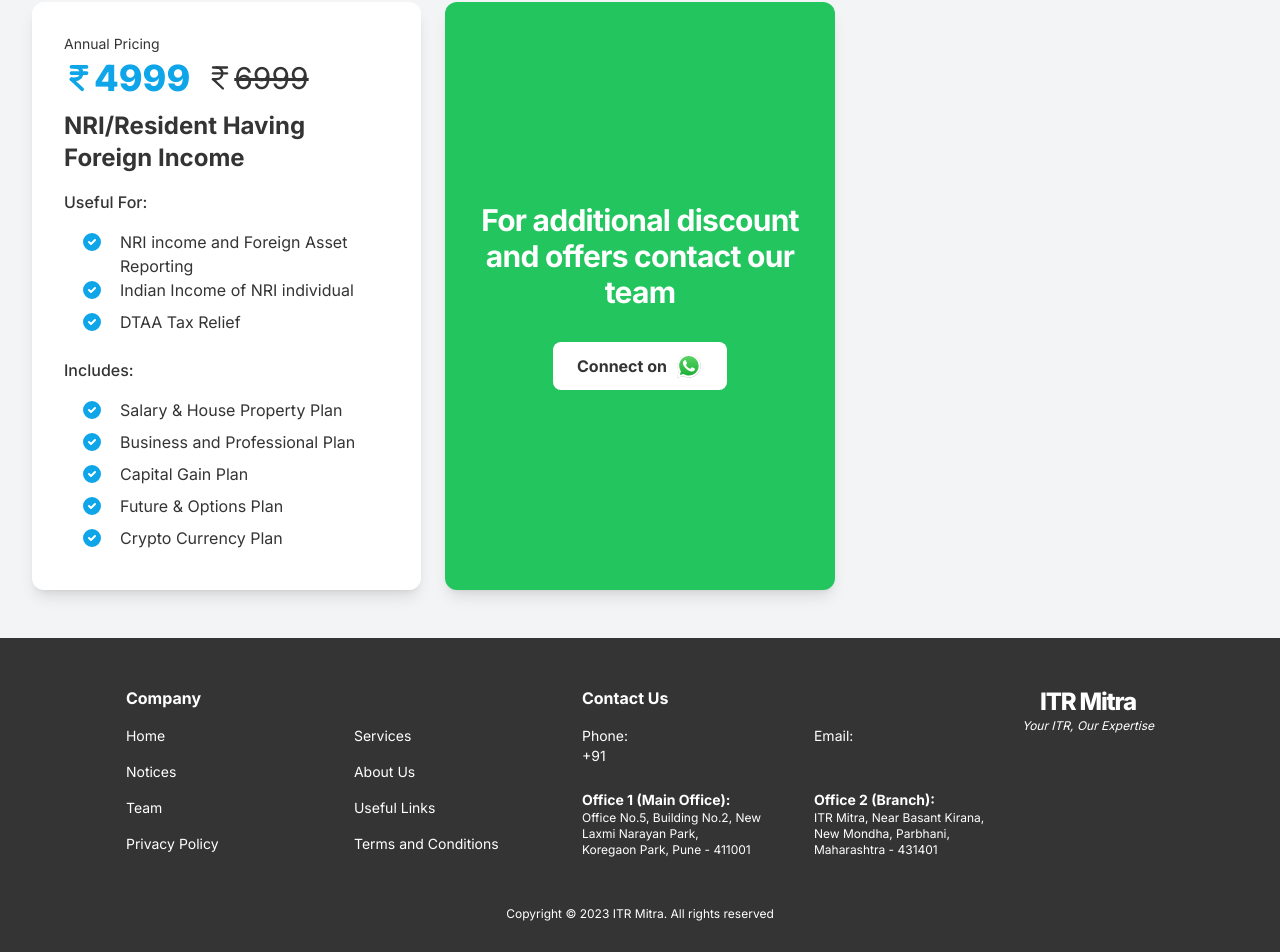
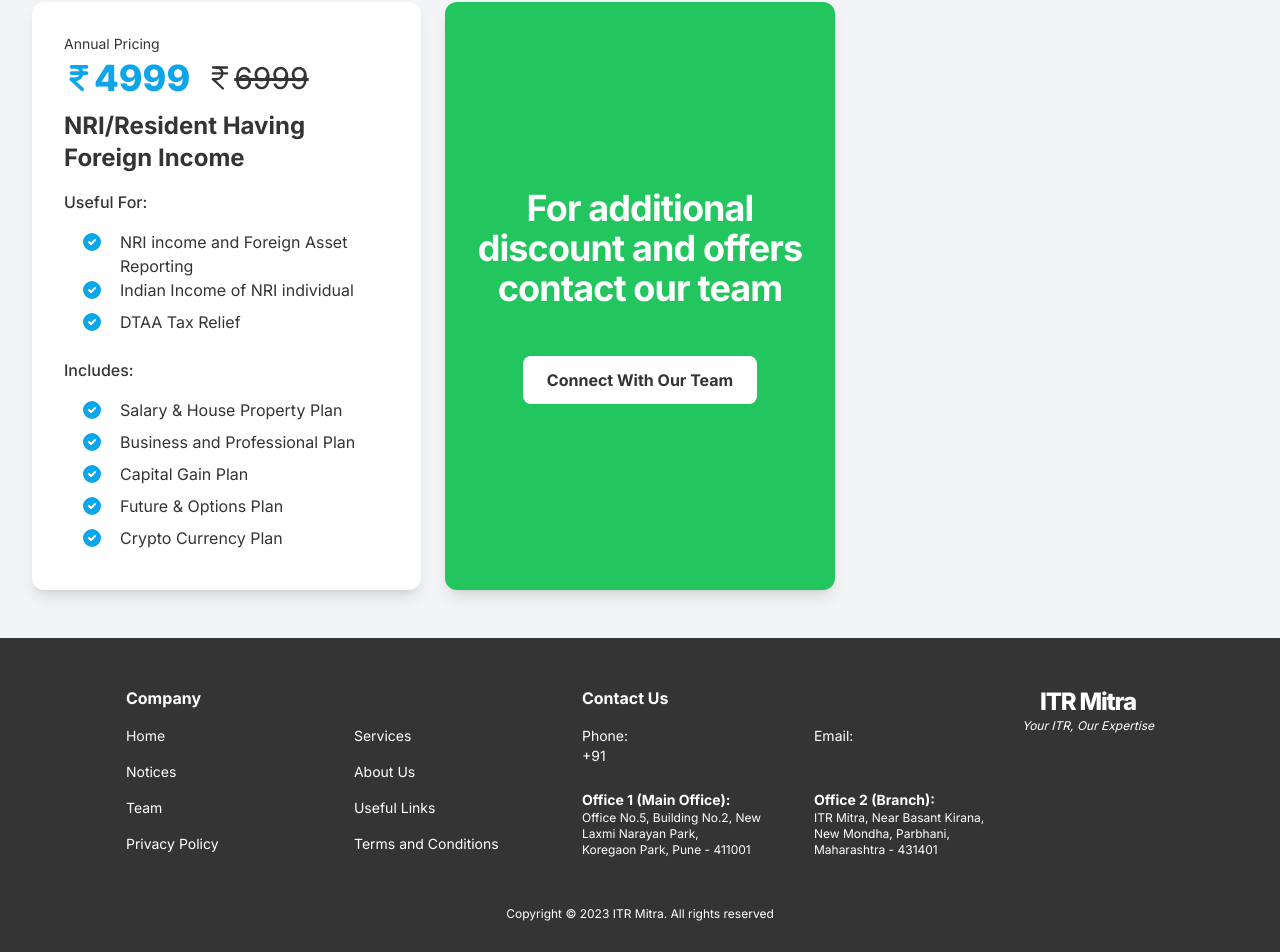
Before and after one commit to itrmitra/itrmitra, a Next.js app: page /services in a window 1280 px wide. Shown: the part 1359-2311 px from the top of the page. Built offline with nearby package versions, Linux system fonts and the light colour scheme.

Commit message:
add contact us card

```diff
--- a/src/pages/services.tsx
+++ b/src/pages/services.tsx
@@ -1,7 +1,8 @@
 import { CheckCircle2, IndianRupee } from "lucide-react"
 import { services } from "../data/services"
 import { cn } from "../lib/utils"
-import WhatsappButton from "../components/whatsapp_button"
+import Link from "next/link"
+import { buttonVariants } from "../components/ui/button"
 
 export default function Services() {
     return (
@@ -28,10 +29,17 @@ export default function Services() {
                         <ServiceCard {...item} key={item.name} />
                     ))}
                     <div className="flex flex-col items-center justify-center gap-8 rounded-xl bg-green-500 p-8 text-center text-white shadow-lg">
-                        <h1 className="text-3xl font-bold tracking-tight">
-                            For additional discount and offers contact our team
+                        <h1 className="mb-4 text-3xl font-bold tracking-tight lg:text-4xl">
+                            For additional <br />
+                            discount and offers <br />
+                            contact our team
                         </h1>
-                        <WhatsappButton />
+                        <Link
+                            href="/#form-filing-section"
+                            className={cn(buttonVariants(), "bg-white text-primary")}
+                        >
+                            Connect With Our Team
+                        </Link>
                     </div>
                 </div>
             </div>
```
